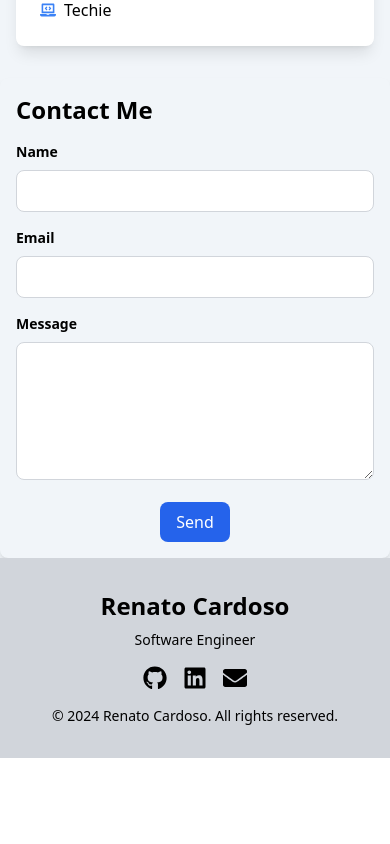
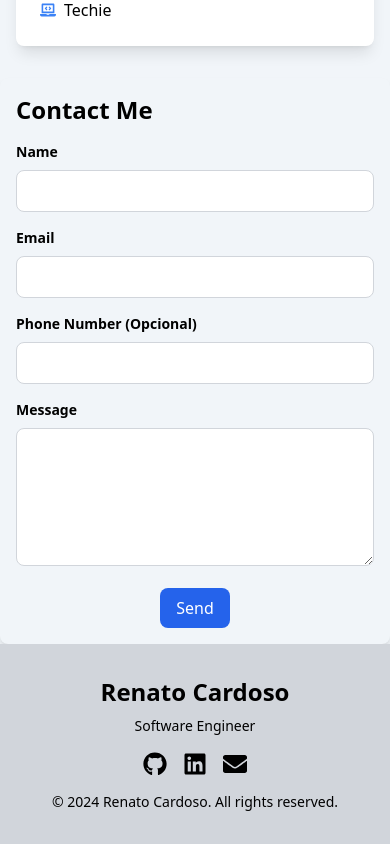
Before and after one commit to Guildb/Profile, a React (Create React App) app: page / in a window 390 px wide. Shown: the part 6067-6911 px from the top of the page. Before the commit the page ends 6825 px from the top, so only its background shows below. Built offline with nearby package versions, Linux system fonts and the light colour scheme; the HTML template or start-up script is replaced by a standard one.

Commit message:
added phone option

```diff
--- a/src/components/ContactInfo.js
+++ b/src/components/ContactInfo.js
@@ -8,6 +8,7 @@ const ContactInfo = () => {
   const [formData, setFormData] = useState({
     name: "",
     email: "",
+    phone: null,
     message: "",
   });
 
@@ -29,6 +30,7 @@ const ContactInfo = () => {
     const templateParams = {
       from_name: formData.name,
       from_email: formData.email,
+      from_phone: formData.phone,
       to_name: "Renato",
       message: formData.message,
     };
@@ -145,6 +147,19 @@ const ContactInfo = () => {
           />
         </div>
         <div className="mb-4">
+          <label className="block text-sm font-bold mb-2" htmlFor="phone">
+            Phone Number (Opcional)
+          </label>
+          <input
+            type="number"
+            id="phone"
+            name="phone"
+            value={formData.phone}
+            onChange={handleChange}
+            className="w-full px-3 py-2 border border-gray-300 rounded-lg"
+          />
+        </div>
+        <div className="mb-4">
           <label className="block text-sm font-bold mb-2" htmlFor="message">
             Message
           </label>
```
